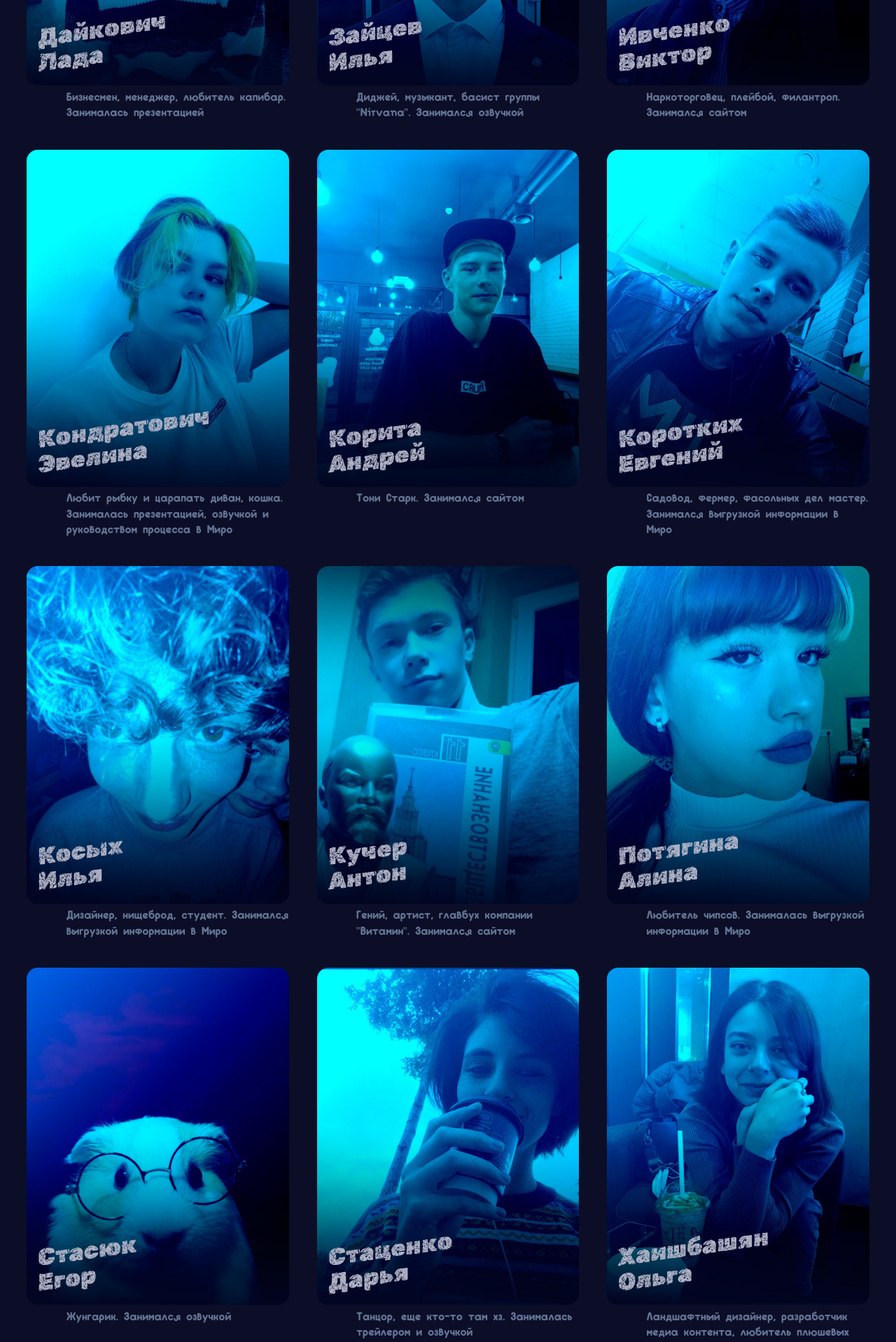
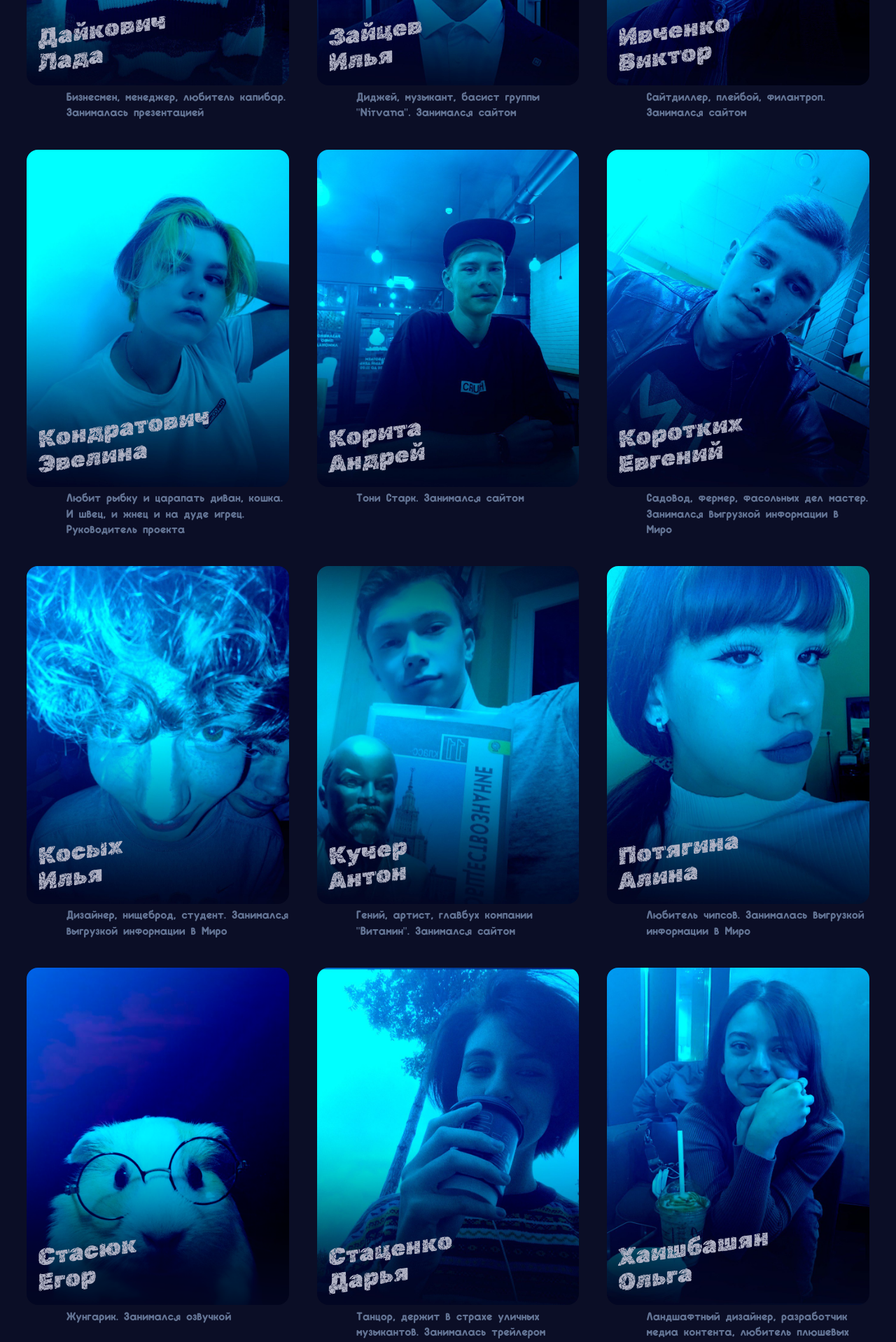
Before and after one commit to lentryd/t-project, a Vue app: page /about in a window 1280 px wide. Shown: the part 1620-3538 px from the top of the page at 70% size. Built offline with nearby package versions, Linux system fonts and the light colour scheme.

Commit message:
last one for sure

```diff
--- a/src/views/About.vue
+++ b/src/views/About.vue
@@ -68,20 +68,20 @@
 					name: 'Зайцев\nИлья',
 					photo: require('@/assets/img/ilya_z.jpg'),
 					description:
-						'Диджей, музыкант, басист группы "Nirvana". Занимался озвучкой',
+						'Диджей, музыкант, басист группы "Nirvana". Занимался сайтом',
 					link: 'vk.com/ilyazed1',
 				},
 				{
 					name: 'Ивченко\nВиктор',
 					photo: require('@/assets/img/victor.jpg'),
-					description: 'Наркоторговец, плейбой, филантроп. Занимался сайтом',
+					description: 'Сайтдиллер, плейбой, филантроп. Занимался сайтом',
 					link: 'https://vk.com/lentryd',
 				},
 				{
 					name: 'Кондратович\nЭвелина',
 					photo: require('@/assets/img/evelina.jpg'),
 					description:
-						'Любит рыбку и царапать диван, кошка. Занималась презентацией, озвучкой и руководством процесса в Миро',
+						'Любит рыбку и царапать диван, кошка. И швец, и жнец и на дуде игрец. Руководитель проекта',
 					link: 'https://vk.com/velwell_ev',
 				},
 				{
@@ -128,7 +128,7 @@
 					name: 'Стаценко\nДарья',
 					photo: require('@/assets/img/dasha.jpg'),
 					description:
-						'Танцор, еще кто-то там хз. Занималась трейлером и озвучкой',
+						'Танцор, держит в страхе уличных музыкантов. Занималась трейлером',
 					link: 'https://vk.com/dstat',
 				},
 				{
```
